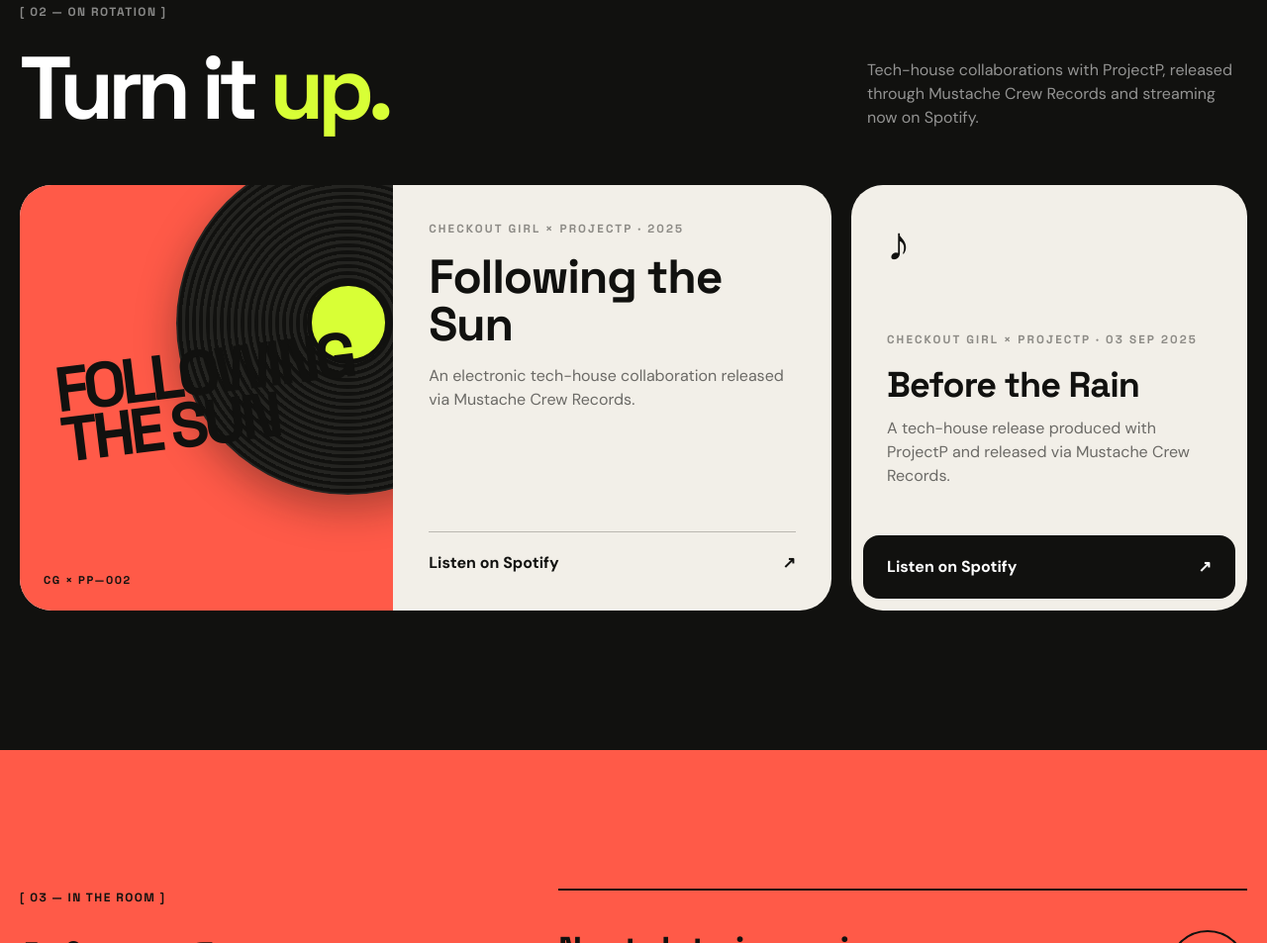
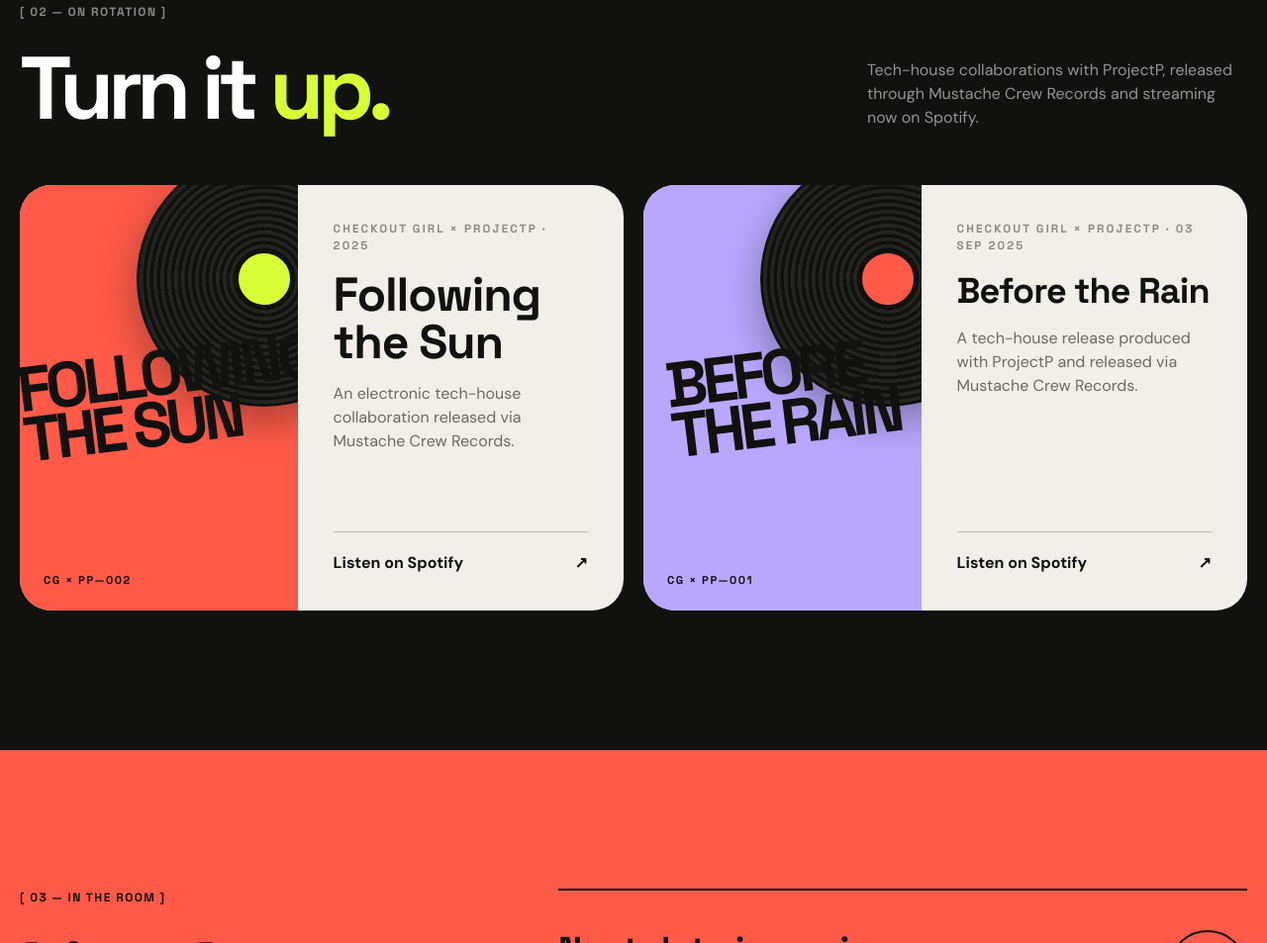
Before and after one commit to KC-85/Checkout-Girl, a website built with Vite: page frontend/index.html in a window 1280 px wide. Shown: the part 1845-2798 px from the top of the page at 99% size. Built offline with nearby package versions, Linux system fonts and the light colour scheme.

Commit message:
Add extendable card design, add viynl graphic to Before the Rain card.

```diff
--- a/frontend/assets/css/style.css
+++ b/frontend/assets/css/style.css
@@ -266,17 +266,39 @@ body {
   font-size: 0.82rem;
   font-weight: 700;
 }
+.release-grid {
+  display: grid;
+  gap: 1.25rem;
+}
 .release-card {
   display: flex;
   overflow: hidden;
+  min-width: 0;
   min-height: 430px;
   border-radius: 2rem;
   background: #f2efe8;
   color: #11110f;
-  transition: transform 0.3s;
+  transition:
+    box-shadow 0.35s,
+    transform 0.35s;
 }
 .release-card:hover {
   transform: translateY(-6px);
+  box-shadow: 0 24px 60px rgb(0 0 0 / 0.28);
+}
+@media (min-width: 1024px) {
+  .release-grid {
+    grid-template-columns: 1fr 1fr;
+    transition: grid-template-columns 0.55s cubic-bezier(0.2, 0.75, 0.2, 1);
+  }
+}
+@media (min-width: 1024px) and (hover: hover) {
+  .release-grid:has(.release-card:first-child:is(:hover, :focus-within)) {
+    grid-template-columns: 2fr 1fr;
+  }
+  .release-grid:has(.release-card:last-child:is(:hover, :focus-within)) {
+    grid-template-columns: 1fr 2fr;
+  }
 }
 .release-art {
   position: relative;
@@ -316,6 +338,9 @@ body {
   border-radius: 50%;
   background: #d8ff36;
   border: 5px solid #11110f;
+}
+.release-art-rain .vinyl span {
+  background: #ff5a48;
 }
 .text-link {
   display: flex;
--- a/frontend/index.html
+++ b/frontend/index.html
@@ -125,8 +125,8 @@
           <p class="max-w-sm text-white/55 reveal">Tech-house collaborations with ProjectP, released through Mustache Crew Records and streaming now on Spotify.</p>
         </div>
 
-        <div class="mt-14 grid gap-5 lg:grid-cols-3">
-          <article class="release-card release-featured reveal lg:col-span-2">
+        <div class="release-grid mt-14">
+          <article class="release-card release-featured reveal">
             <div class="release-art bg-coral">
               <div class="vinyl" aria-hidden="true"><span></span></div>
               <p>FOLLOWING<br>THE SUN</p>
@@ -141,16 +141,20 @@
               <a class="text-link mt-10" href="https://open.spotify.com/album/5ig9p1uEUpeo3AGbwUuiwv" target="_blank" rel="noopener noreferrer" aria-label="Listen to Following the Sun on Spotify">Listen on Spotify <span aria-hidden="true">↗</span></a>
             </div>
           </article>
-          <article class="release-card flex-col bg-lilac text-ink reveal">
-            <div class="flex min-h-64 flex-1 flex-col justify-between p-7 md:p-9">
-              <span class="text-5xl" aria-hidden="true">♪</span>
+          <article class="release-card release-featured reveal">
+            <div class="release-art release-art-rain bg-lilac">
+              <div class="vinyl" aria-hidden="true"><span></span></div>
+              <p>BEFORE<br>THE RAIN</p>
+              <span class="release-number">CG × PP—001</span>
+            </div>
+            <div class="flex flex-1 flex-col justify-between p-7 md:p-9">
               <div>
                 <p class="eyebrow text-ink/45">Checkout Girl × ProjectP · 03 Sep 2025</p>
                 <h3 class="mt-4 font-display text-4xl font-bold tracking-tight">Before the Rain</h3>
-                <p class="mt-3 text-ink/60">A tech-house release produced with ProjectP and released via Mustache Crew Records.</p>
+                <p class="mt-4 max-w-md text-ink/60">A tech-house release produced with ProjectP and released via Mustache Crew Records.</p>
               </div>
+              <a class="text-link mt-10" href="https://open.spotify.com/album/6SVYbnoHEqhDxgGJvW2z13" target="_blank" rel="noopener noreferrer" aria-label="Listen to Before the Rain on Spotify">Listen on Spotify <span aria-hidden="true">↗</span></a>
             </div>
-            <a class="m-3 flex items-center justify-between rounded-2xl bg-ink px-6 py-5 font-bold text-white transition hover:bg-coral" href="https://open.spotify.com/album/6SVYbnoHEqhDxgGJvW2z13" target="_blank" rel="noopener noreferrer" aria-label="Listen to Before the Rain on Spotify">Listen on Spotify <span aria-hidden="true">↗</span></a>
           </article>
         </div>
       </div>
```
